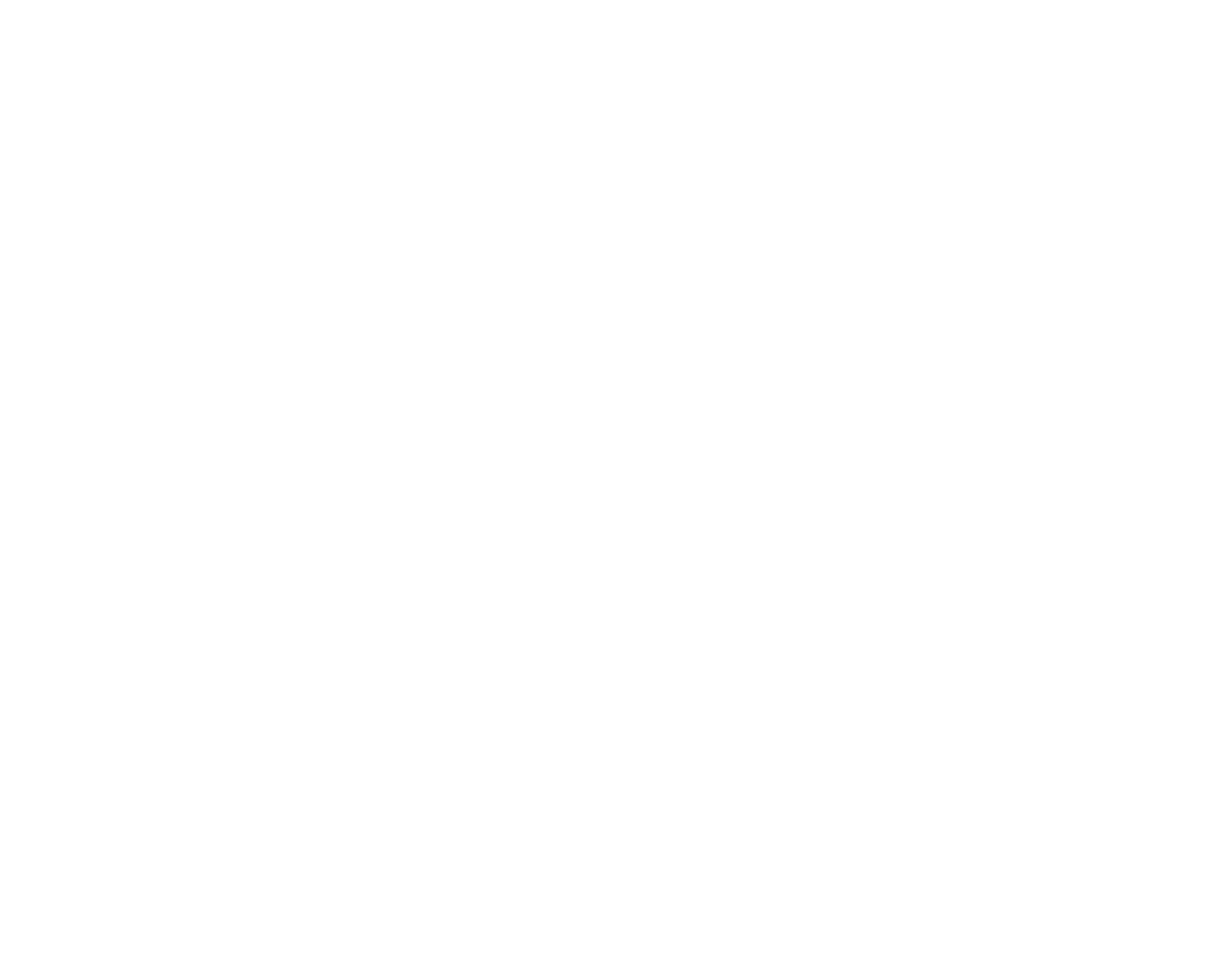
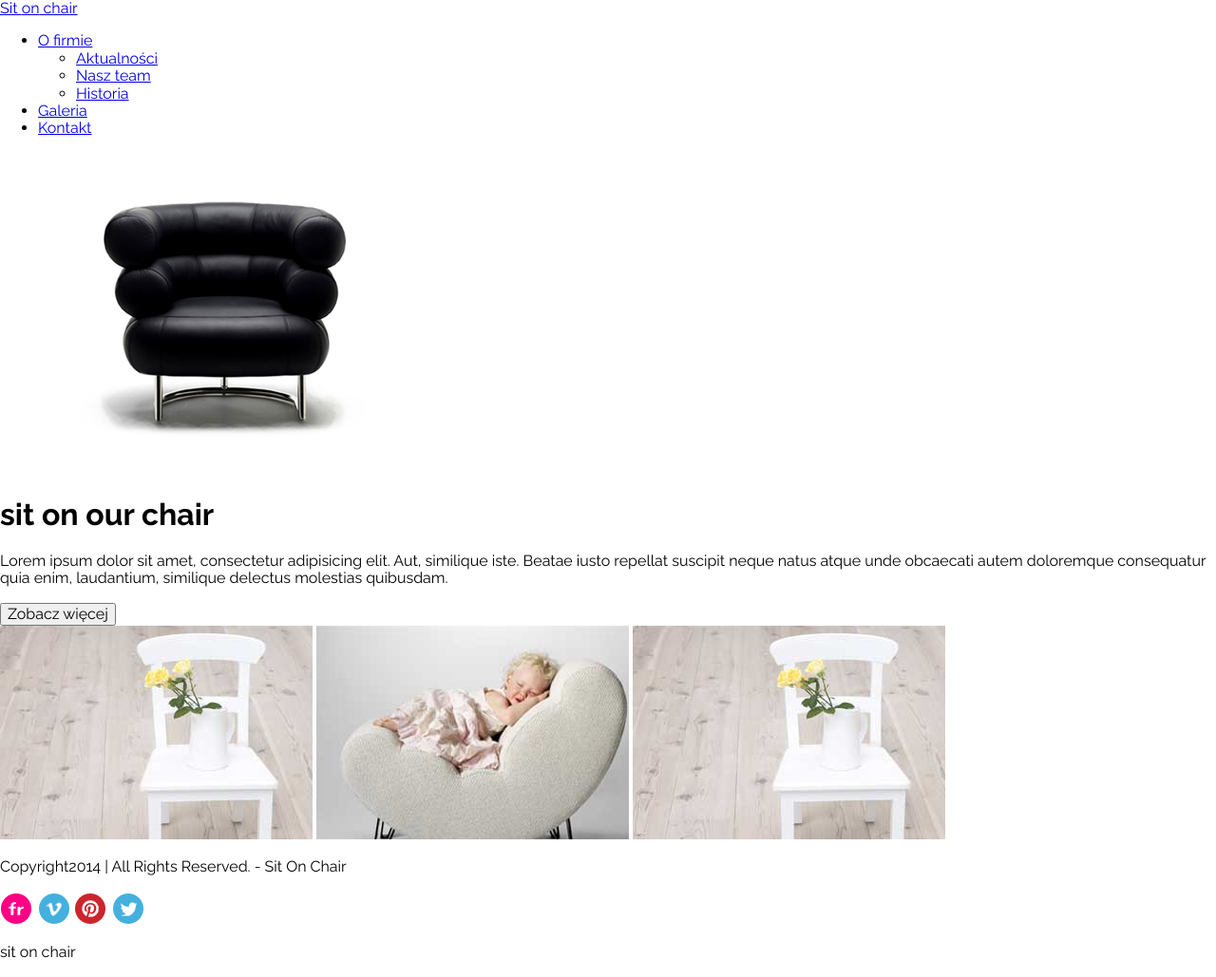
Before and after one commit to karolkalkus/sit_on_the_chair_website, a plain HTML site: page index.html in a window 1280 px wide. Shown: the whole page at 95% size. Before the commit the page ends 800 px from the top, so only its background shows below. Drawn offline with Linux system fonts and the light colour scheme.

Commit message:
added HTML structure

```diff
--- a/css/style.css
+++ b/css/style.css
@@ -1,3 +1,3 @@
-body{
-  font-family: 'Raleway', Halvetica, sans-serif;
+body {
+   font-family: 'Raleway', Halvetica, sans-serif;
 }
--- a/index.html
+++ b/index.html
@@ -1,13 +1,94 @@
 <!DOCTYPE html>
 <html lang="en">
 <head>
-  <meta charset="UTF-8">
-  <title>Sit On Chair</title>
-  <link rel="stylesheet" href="css/normalize.css">
-  <link rel="stylesheet" href="css/style.css">
-  <link href="https://fonts.googleapis.com/css?family=Raleway:300,400,700" rel="stylesheet">
+   <meta charset="UTF-8">
+   <title>Sit On Chair</title>
+   <link rel="stylesheet" href="css/normalize.css">
+   <link rel="stylesheet" href="css/style.css">
+   <link href="https://fonts.googleapis.com/css?family=Raleway:300,400,700" rel="stylesheet">
 </head>
+
 <body>
+   <header>
+      <div class="container">
+         <div class="brand">
+            <a href="#">Sit <span>on</span> chair</a>
+         </div>
+         <nav class="navigation">
+            <ul class="nav-items">
+               <li class="nav-item"><a href="#">O firmie</a>
+                  <ul class="dropdown">
+                     <li class="dropdown-item"><a href="#">Aktualności</a></li>
+                     <li class="dropdown-item"><a href="#">Nasz team</a></li>
+                     <li class="dropdown-item"><a href="#">Historia</a></li>
+                  </ul>
+               </li>
+               <li class="nav-item"><a href="#">Galeria</a></li>
+               <li class="nav-item"><a href="#">Kontakt</a></li>
+            </ul>
+         </nav>
+      </div>
+   </header>
+   <section class="main">
+      <section class="page-header">
+         <div class="container">
 
+            <!--            strzalka w prawo do slajdera :before albo flexem wysrodkowane-->
+            <img src="img/black_chair.png" alt="">
+            <div class="article">
+               <h1>sit <span>on</span> our <span>chair</span></h1>
+               <p>Lorem ipsum dolor sit amet, consectetur adipisicing elit. Aut, similique iste. Beatae iusto repellat suscipit neque natus atque unde obcaecati autem doloremque consequatur quia enim, laudantium, similique delectus molestias quibusdam.</p>
+               <button class="btn" type="submit">Zobacz więcej</button>
+               <!--            strzalka w prawo do slajdera :after albo flexem wysrodkowane-->
+            </div>
+         </div>
+      </section>
+      <section class="gallery">
+         <div class="container">
+            <div class="images">
+               <img src="img/box1_img.jpg" alt="" class="image">
+               <img src="img/box2_img.jpg" alt="" class="image">
+               <img src="img/box1_img.jpg" alt="" class="image">
+            </div>
+         </div>
+      </section>
+      <section class="cards">
+         <div class="container">
+            <div class="cards-items">
+               <div class="card"></div>
+               <div class="card card-green"></div>
+               <div class="card"></div>
+            </div>
+         </div>
+      </section>
+      <section class="contact">
+         <div class="container">
+            <div class="contact-forms">
+               <div class="contact-form1">
+                  <form action="">
+
+                  </form>
+               </div>
+               <div class="contact-form2">
+
+               </div>
+            </div>
+         </div>
+      </section>
+   </section>
+   <footer>
+      <div class="container">
+         <div class="footer">
+            <p>Copyright2014 &#124; All Rights Reserved. - Sit On Chair</p>
+            <div class="social-icons">
+               <a href="#"><img src="img/flickr.png" alt=""></a>
+               <a href="#"><img src="img/vimeo.png" alt=""></a>
+               <a href="#"><img src="img/pinterest.png" alt=""></a>
+               <a href="#"><img src="img/twitter.png" alt=""></a>
+            </div>
+            <p>sit <span>on</span> chair</p>
+         </div>
+      </div>
+   </footer>
 </body>
 </html>
```
Also changed, not shown: 1 other file.
